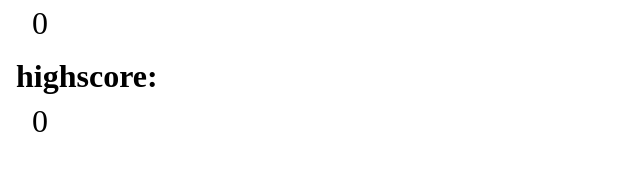
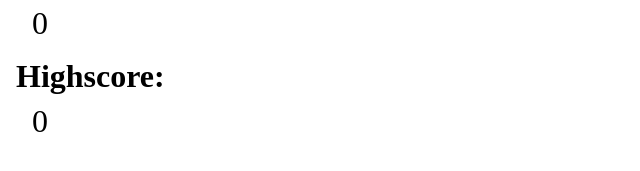
Before and after one commit to Jaz-ma/Squash-game, a plain HTML site: page index.html in a window 1280 px wide. Shown: the part 475-646 px from the top of the page, 0-640 px from the left. Drawn offline with Linux system fonts and the light colour scheme.

Commit message:
Update index.html

```diff
--- a/index.html
+++ b/index.html
@@ -18,7 +18,7 @@
    <h1>Tap to start playing</h1>
    <h1>Score:</h1>
    <div id="score">0</div>
-   <h1>highscore: </h1>
+   <h1>Highscore: </h1>
     <div id="highscore">0</div>
     <br><br>
 
```
